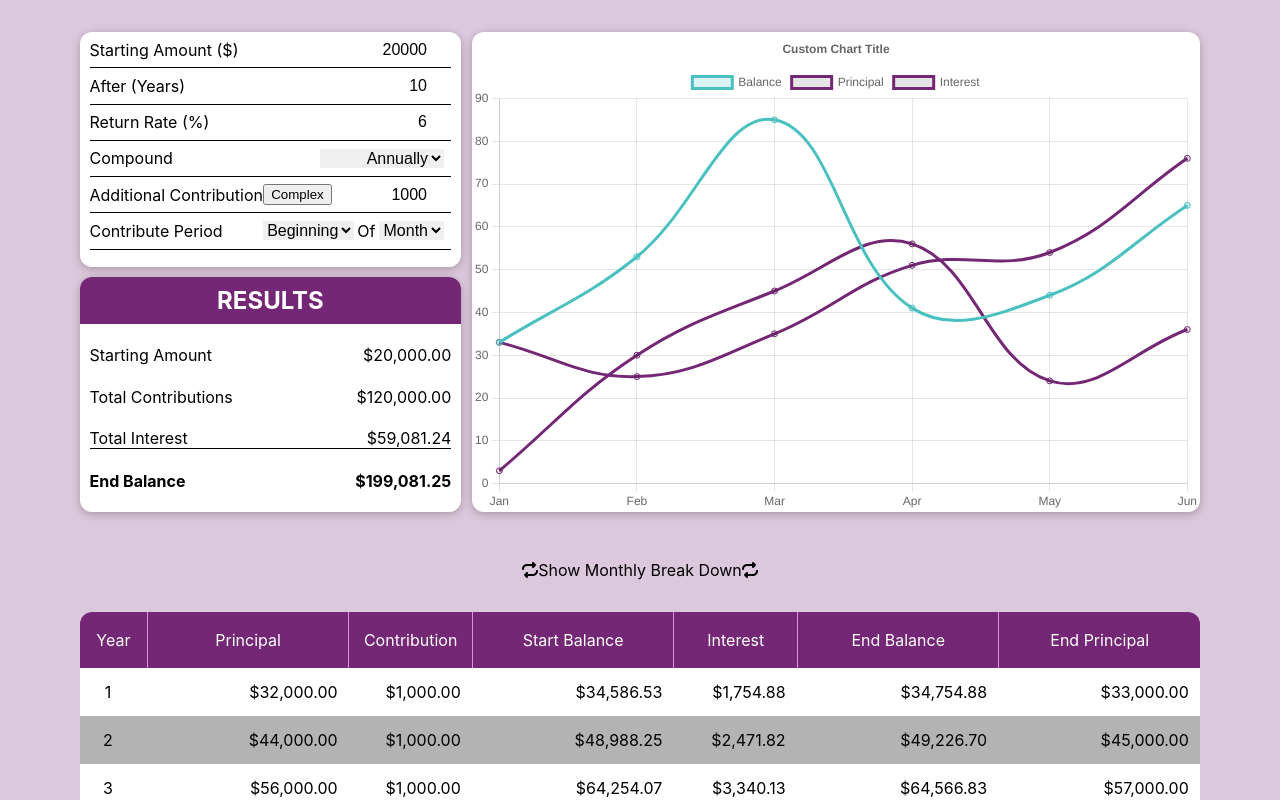
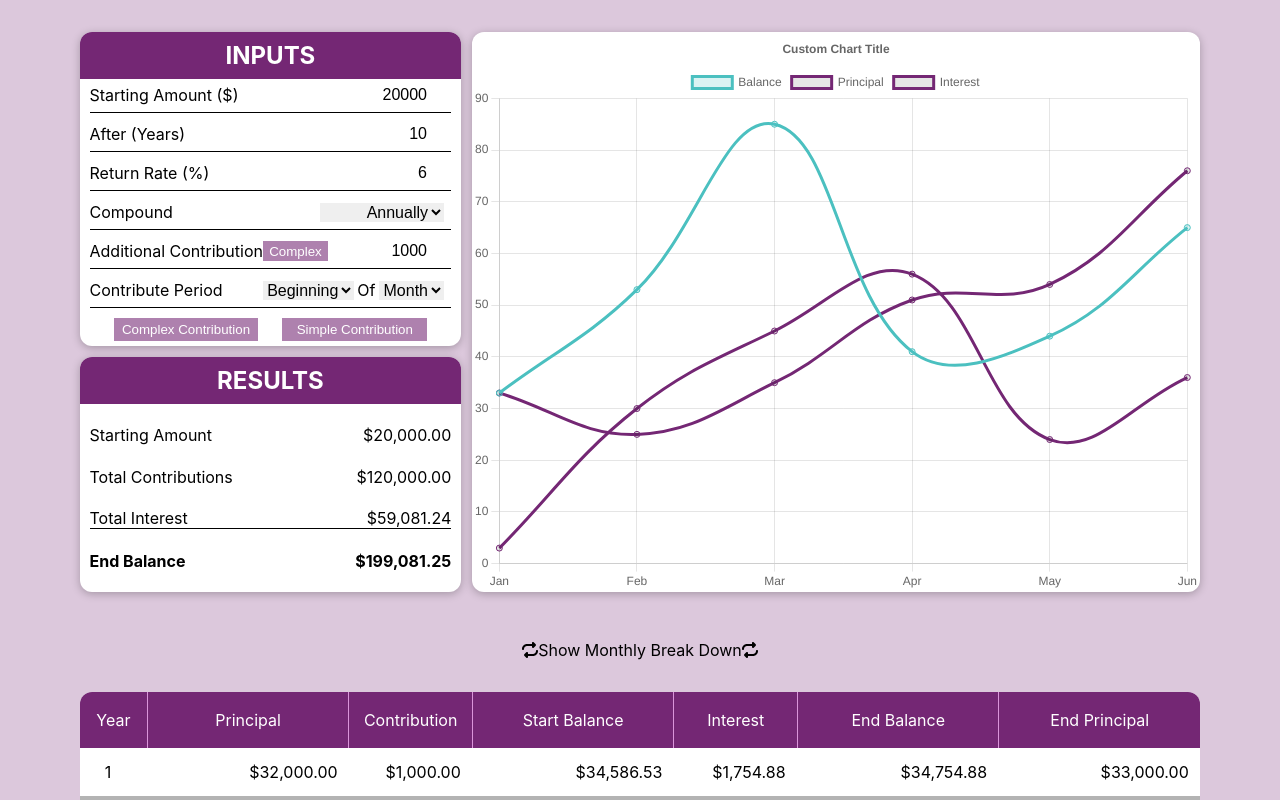
Before and after one commit to Jonjo7Dia/investment-calculator, a React (Create React App) app: page / in a window 1280 px wide. Shown: the top 800 px of the page. Built offline with nearby package versions, Linux system fonts and the light colour scheme.

Commit message:
ready to use complex contributions

```diff
--- a/src/components/Data/Data.module.css
+++ b/src/components/Data/Data.module.css
@@ -4,7 +4,7 @@
     flex-direction: row;
     margin: 2rem auto;
     justify-content: space-between;
-    height: 30rem;
+    height: 35rem;
 }
 .inputResults {
     width: 34%;
--- a/src/components/Input/Input.js
+++ b/src/components/Input/Input.js
@@ -1,8 +1,10 @@
 import classes from './Input.module.css';
 import InputForm from './InputForm';
+import InputHeader from './InputHeader'
 function Input(props) {
 
     return <div className={classes.input}>
+        <InputHeader />
         <div className={classes.wrapper}>
             <InputForm showOverlay={props.showOverlay}/>
         </div>
--- a/src/components/Input/Input.module.css
+++ b/src/components/Input/Input.module.css
@@ -4,12 +4,15 @@
     box-shadow: 0 2px 8px rgba(0, 0, 0, 0.25);
 
     width: 100%;
-    height: 49%;
+    height: 56%;
     display: flex;
     justify-content: center;
+    flex-direction: column;
+    align-items: center;
 }
 .wrapper {
     width: 95%;
-    height: 100%;
+    height: 85%;
+
 
 }
--- /dev/null
+++ b/src/components/Input/InputContribution.js
@@ -0,0 +1,11 @@
+import classes from "./InputContribution.module.css";
+function InputContribution() {
+  return (
+    <div className={classes.contributionActions}>
+      <button className={classes.contribution}>Complex Contribution</button>
+      <button className={classes.contribution}>Simple Contribution</button>
+    </div>
+  );
+}
+
+export default InputContribution;
--- /dev/null
+++ b/src/components/Input/InputContribution.module.css
@@ -0,0 +1,17 @@
+.contributionActions{
+    width: 100%;
+    height: 12.25%;
+    display: flex;
+    flex-direction: row;
+    justify-content: space-evenly;
+    align-items: center;
+}
+
+
+.contribution {
+    height: 70%;
+    width: 40%;
+    border: none;
+    background-color: #74277494;
+    color: white;
+}
--- a/src/components/Input/InputField.module.css
+++ b/src/components/Input/InputField.module.css
@@ -1,5 +1,5 @@
 .inputField{
-    height: 15%;
+    height: 12.25%;
     width: 100%;
     border-bottom-style: solid;
     border-color: black;
--- a/src/components/Input/InputForm.js
+++ b/src/components/Input/InputForm.js
@@ -3,6 +3,7 @@ import InputField from "./InputField";
 import InputsContext from "../../store/inputs-context";
 import { useContext } from "react";
 import ResultsContext from '../../store/results-context';
+import InputContribution from './InputContribution';
 function InputForm(props) {
   const inputCtx = useContext(InputsContext);
   const resultsCtx = useContext(ResultsContext);
@@ -101,7 +102,7 @@ function InputForm(props) {
         <div
           className={(classes.startingAmount, classes.additionalContributions)}
         >
-          <button onClick={props.showOverlay}>Complex</button>
+          <button className={classes.complex} onClick={props.showOverlay}>Complex</button>
           <input
             type="number"
             defaultValue={inputCtx.additionalContribution}
@@ -134,6 +135,7 @@ function InputForm(props) {
           </select>
         </div>
       </InputField>
+      <InputContribution />
     </form>
   );
 }
--- a/src/components/Input/InputForm.module.css
+++ b/src/components/Input/InputForm.module.css
@@ -1,6 +1,9 @@
 .form {
     width: 100%;
     height: 100%;
+    display: flex;
+    flex-direction: column;
+    justify-content: space-between;
 }
 
 .startingAmount {
@@ -60,3 +63,14 @@ select {
     flex: row;
     justify-content: space-between;
 }
+.contributionActions{
+    height: 12.25%;
+    width: 100%;
+}
+
+.complex{
+
+    border: none;
+    background-color: #74277494;
+    color: white;
+}
--- /dev/null
+++ b/src/components/Input/InputHeader.js
@@ -0,0 +1,9 @@
+import classes from "./InputHeader.module.css";
+
+function InputHeader(){
+ return <div className={classes.inputHeader}>
+     <h2>INPUTS</h2>
+ </div>
+}
+
+export default InputHeader;
--- /dev/null
+++ b/src/components/Input/InputHeader.module.css
@@ -0,0 +1,12 @@
+.inputHeader {
+    height: 15%;
+    width: 100%;
+    background-color: #742774;
+    border-radius: 12px 12px 0 0 ;
+    display: flex;
+    justify-content: center;
+    align-items: center;
+}
+h2 {
+    color: white;
+}
--- a/src/components/Results/Results.module.css
+++ b/src/components/Results/Results.module.css
@@ -4,7 +4,7 @@
   box-shadow: 0 2px 8px rgba(0, 0, 0, 0.25);
 
   width: 100%;
-  height: 49%;
+  height: 42%;
   display: flex;
   justify-content: center;
   flex-direction: column;
```
